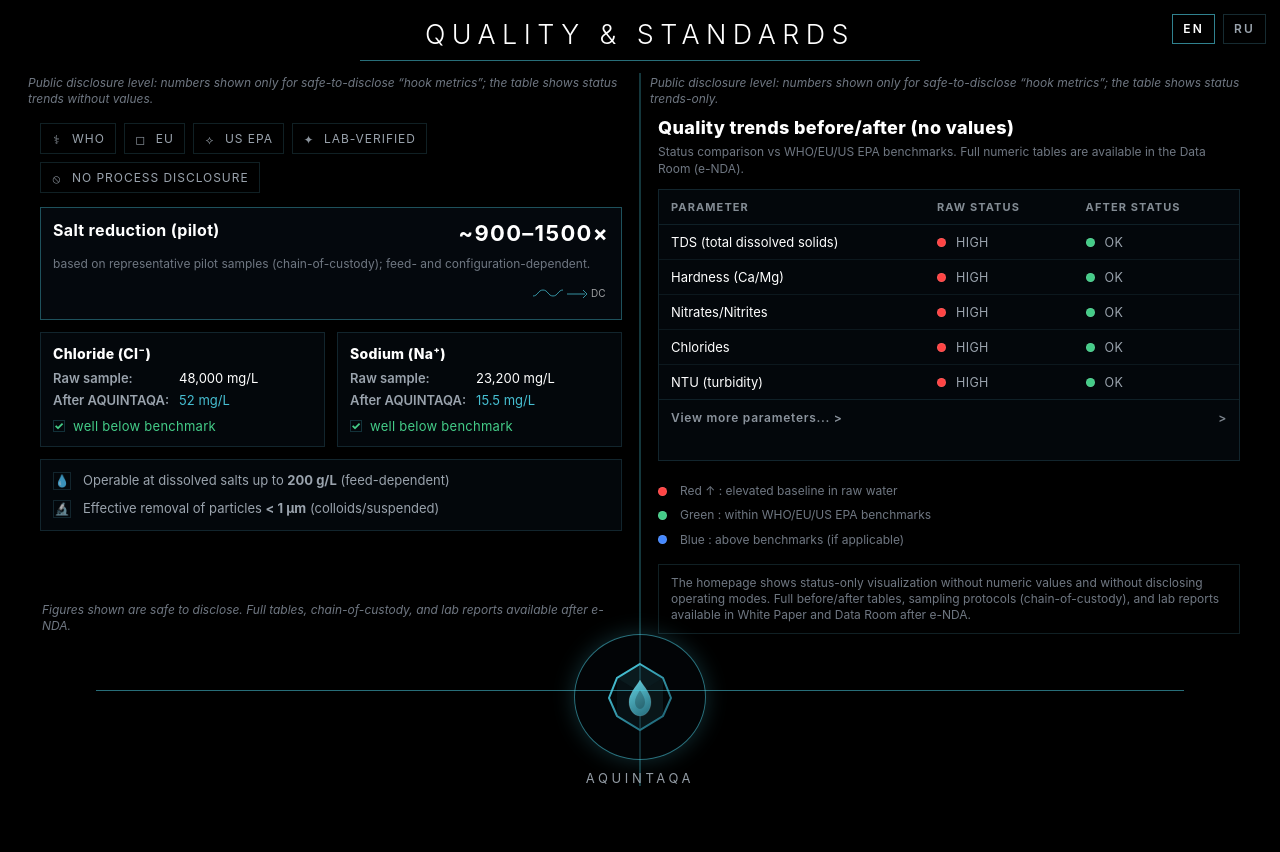
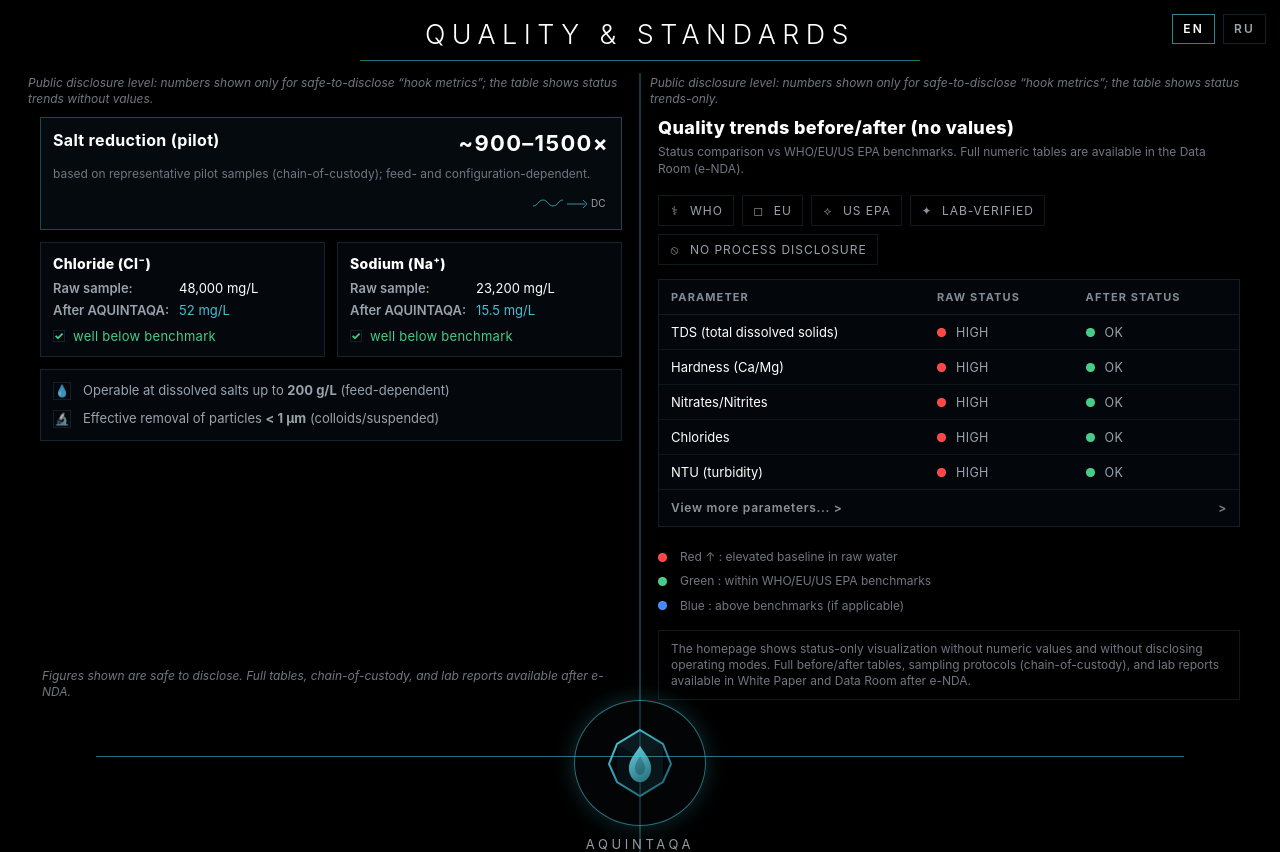
Before and after one commit to turchick777-max/aq3rd3, a plain HTML site: page index.html in a window 1280 px wide. Before the commit the page ends 800 px from the top, so only its background shows below. Drawn offline with Linux system fonts and the light colour scheme.

Commit message:
Update index.html

```diff
--- a/index.html
+++ b/index.html
@@ -7,9 +7,8 @@
   <style>
     :root{
       --bg:#000000;
-      --panel:#0a0f16;
-      --card: rgba(10,20,30,0.55);
-      --border: rgba(74,144,164,0.30);
+      --card: rgba(10,20,30,0.44);
+      --border: rgba(74,144,164,0.22);
       --border-strong: rgba(74,200,220,0.55);
 
       --text:#ffffff;
@@ -81,7 +80,7 @@
       background: var(--border-strong);
     }
 
-    /* blueprint area (no decorative grid) */
+    /* area */
     .bp{
       position:relative;
       width:100%;
@@ -111,8 +110,8 @@
       padding: 0 6px;
       margin-top: 2px;
       margin-bottom: 10px;
+      position:relative;
       z-index:5;
-      position:relative;
     }
     .micro-left,.micro-right{
       color:var(--micro);
@@ -127,7 +126,7 @@
     .cols{
       position:relative;
       z-index:10;
-      height: calc(100% - 44px); /* micro-row space */
+      height: calc(100% - 44px);
       display:grid;
       grid-template-columns: 50% 50%;
       gap: 0;
@@ -142,18 +141,18 @@
       min-height:0;
     }
 
-    /* Cards (clean SpaceX-like, no extra lines) */
+    /* cards */
     .card{
-      border:1px solid rgba(74,144,164,0.22);
-      background: rgba(10,20,30,0.38);
+      border:1px solid var(--border);
+      background: var(--card);
       padding: 12px 12px;
     }
     .card.strong{
-      border-color: rgba(74,200,220,0.38);
-      background: rgba(10,20,30,0.44);
+      border-color: rgba(74,200,220,0.32);
+      background: rgba(10,20,30,0.50);
     }
 
-    /* Salt reduction block */
+    /* metric */
     .metric{
       display:grid;
       grid-template-columns: 1fr auto;
@@ -187,7 +186,7 @@
       opacity: .95;
     }
 
-    /* 2-up cards */
+    /* left 2 cards */
     .grid2{ display:grid; grid-template-columns: 1fr 1fr; gap: 12px; }
     .stat-title{
       margin:0 0 8px;
@@ -217,7 +216,7 @@
     }
     .check{
       width:12px;height:12px;
-      border:1px solid rgba(74,200,220,0.22);
+      border:1px solid rgba(74,144,164,0.18);
       display:inline-grid;
       place-items:center;
       color: var(--green);
@@ -226,7 +225,7 @@
       line-height:1;
     }
 
-    /* Two icon lines (left bottom) */
+    /* icon lines */
     .lines{
       display:grid;
       gap: 10px;
@@ -242,7 +241,7 @@
     }
     .chip{
       width:18px; height:18px;
-      border:1px solid rgba(74,144,164,0.22);
+      border:1px solid rgba(74,144,164,0.18);
       display:grid; place-items:center;
       color: rgba(74,200,220,0.75);
       font-size: 12px;
@@ -271,7 +270,7 @@
       line-height:1.35;
     }
 
-    /* badges: EXACTLY in the right block header area, above table */
+    /* badges (RIGHT only) */
     .badges{
       display:flex;
       flex-wrap:wrap;
@@ -285,7 +284,7 @@
       align-items:center;
       gap:8px;
       padding:7px 10px 7px 9px;
-      border:1px solid rgba(74,144,164,0.22);
+      border:1px solid rgba(74,144,164,0.18);
       background: transparent;
       color: var(--muted);
       font-size:12px;
@@ -305,7 +304,7 @@
       max-width:340px;
       white-space:normal;
       padding:8px 10px;
-      border:1px solid rgba(74,144,164,0.22);
+      border:1px solid rgba(74,144,164,0.18);
       background: rgba(0,0,0,0.92);
       color: var(--muted);
       font-size:12px;
@@ -319,9 +318,9 @@
     }
     .badge:hover::after{ opacity:1; transform: translateY(0); }
 
-    /* Table card */
+    /* table */
     .table-card{
-      border:1px solid rgba(74,144,164,0.22);
+      border:1px solid rgba(74,144,164,0.18);
       background: rgba(10,20,30,0.38);
       overflow:hidden;
       flex: 1;
@@ -342,7 +341,7 @@
       letter-spacing: .10em;
       text-transform:uppercase;
       padding: 10px 12px;
-      border-bottom: 1px solid rgba(74,144,164,0.18);
+      border-bottom: 1px solid rgba(74,144,164,0.16);
       white-space:nowrap;
     }
     tbody td{
@@ -372,10 +371,9 @@
     .dot.green{ background: var(--green); }
     .dot.blue{ background: var(--blue); }
 
-    /* More toggle: like reference */
     .more{
       border:0;
-      border-top: 1px solid rgba(74,144,164,0.18);
+      border-top: 1px solid rgba(74,144,164,0.16);
       background: transparent;
       color: rgba(154,163,173,0.9);
       padding: 12px 12px;
@@ -396,7 +394,7 @@
     }
     .more:hover .arrow{ transform: translateX(4px); }
 
-    /* Legend + NDA note like ref */
+    /* legend + nda */
     .legend{
       margin-top: 10px;
       color: var(--micro);
@@ -412,7 +410,7 @@
       align-items:center;
     }
     .nda{
-      border:1px solid rgba(74,144,164,0.22);
+      border:1px solid rgba(74,144,164,0.18);
       padding: 10px 12px;
       color: var(--micro);
       font-size:12px;
@@ -420,7 +418,7 @@
       margin-top: 8px;
     }
 
-    /* Bottom logo + ONLY bottom lines */
+    /* Bottom logo */
     .logo-wrap{
       position:absolute;
       left:50%;
@@ -464,7 +462,7 @@
       background: rgba(10,20,30,0.22);
       display:grid;
       place-items:center;
-      box-shadow: 0 0 30px var(--glow);
+      box-shadow: 0 0 30px rgba(74,200,220,0.35);
       animation: pulse 2.4s ease-in-out infinite;
     }
     @keyframes pulse{
@@ -487,7 +485,6 @@
     }
     .fade.show{ opacity:1; transform: translateY(0); }
 
-    /* Mobile/tablet: allow scroll; stack columns */
     @media (max-width: 980px){
       body{ overflow:auto; }
       .section{ height:auto; min-height:100vh; }
@@ -516,7 +513,7 @@
     <div class="bp">
       <div class="center-line"></div>
 
-      <div class="micro-row fade" id="microRow">
+      <div class="micro-row fade">
         <div class="micro-left" data-i="micro">
           Public disclosure level: numbers shown only for safe-to-disclose “hook metrics”; the table shows status trends without values.
         </div>
@@ -526,17 +523,8 @@
       </div>
 
       <div class="cols">
-        <!-- LEFT -->
+        <!-- LEFT (NO badges here) -->
         <div class="col">
-          <!-- badges on LEFT like reference -->
-          <div class="badges fade" id="leftBadges">
-            <div class="badge" data-tip="World Health Organization (WHO)"><span class="ico">⚕︎</span>WHO</div>
-            <div class="badge" data-tip="European Union (EU)"><span class="ico">◻︎</span>EU</div>
-            <div class="badge" data-tip="U.S. Environmental Protection Agency (US EPA)"><span class="ico">⟡</span>US EPA</div>
-            <div class="badge" data-tip="Independent lab verification. Reports & protocols in the Data Room after e-NDA."><span class="ico">✦</span>Lab-verified</div>
-            <div class="badge" data-tip="Operating principles are not disclosed on public pages."><span class="ico">⦸</span>No process disclosure</div>
-          </div>
-
           <div class="card strong fade">
             <div class="metric">
               <h3 data-i="saltTitle">Salt reduction (pilot)</h3>
@@ -593,7 +581,7 @@
           </div>
         </div>
 
-        <!-- RIGHT -->
+        <!-- RIGHT (badges here) -->
         <div class="col">
           <div class="right-head fade">
             <h3 data-i="rtTitle">Quality trends before/after (no values)</h3>
@@ -602,8 +590,13 @@
             </p>
           </div>
 
-          <!-- badges on RIGHT should be removed per your screenshot, but reference shows them left only.
-               Keeping them off by default. If you need them here too, I can add. -->
+          <div class="badges fade" id="rightBadges">
+            <div class="badge" data-tip="World Health Organization (WHO)"><span class="ico">⚕︎</span>WHO</div>
+            <div class="badge" data-tip="European Union (EU)"><span class="ico">◻︎</span>EU</div>
+            <div class="badge" data-tip="U.S. Environmental Protection Agency (US EPA)"><span class="ico">⟡</span>US EPA</div>
+            <div class="badge" data-tip="Independent lab verification. Reports & protocols in the Data Room after e-NDA."><span class="ico">✦</span>Lab-verified</div>
+            <div class="badge" data-tip="Operating principles are not disclosed on public pages."><span class="ico">⦸</span>No process disclosure</div>
+          </div>
 
           <div class="table-card fade">
             <table>
@@ -825,7 +818,8 @@
       document.getElementById("naRaw").textContent = nums[lang].naRaw;
       document.getElementById("naAfter").textContent = nums[lang].naAfter;
 
-      const badges = document.querySelectorAll("#leftBadges .badge");
+      // tooltips for RIGHT badges
+      const badges = document.querySelectorAll("#rightBadges .badge");
       if(badges.length >= 5){
         badges[0].setAttribute("data-tip", lang==="ru" ? "Всемирная организация здравоохранения (ВОЗ)" : "World Health Organization (WHO)");
         badges[1].setAttribute("data-tip", lang==="ru" ? "Европейский союз (ЕС)" : "European Union (EU)");
```
